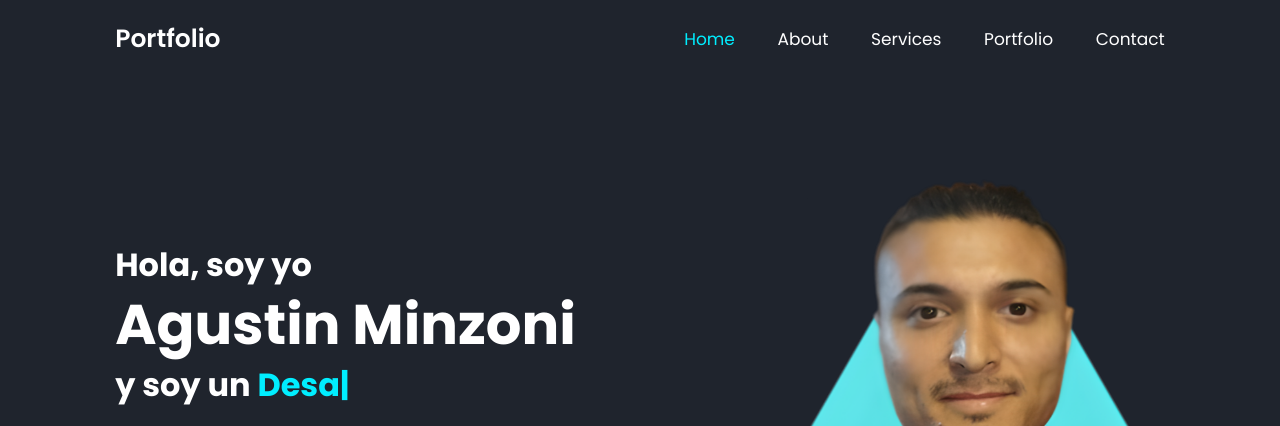
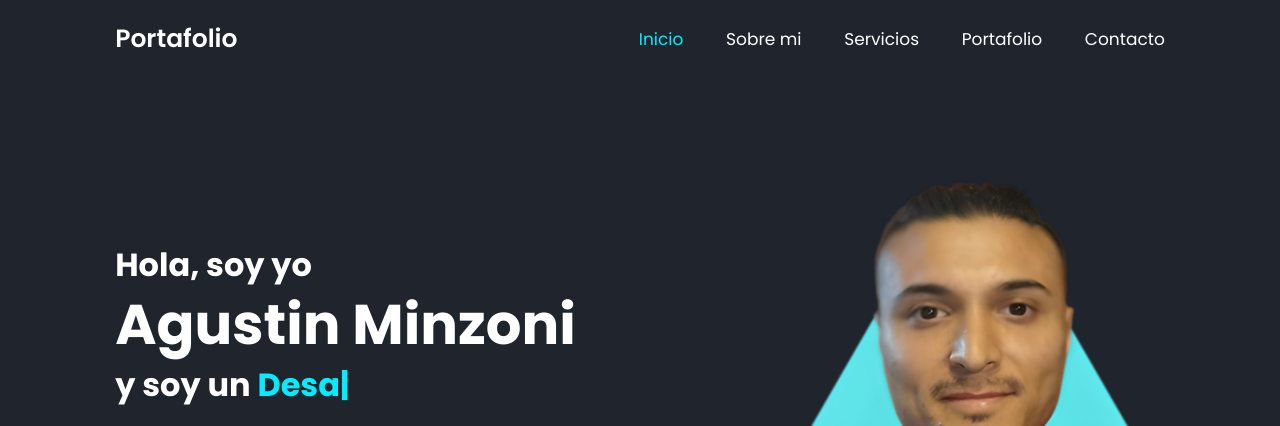
Before and after one commit to TecnoZoni/tecnozoni-web, a plain HTML site: page index.html in a window 1280 px wide. Shown: the top 426 px of the page. Drawn offline with nearby package versions, Linux system fonts and the light colour scheme.

Commit message:
Update index.html a español

```diff
--- a/index.html
+++ b/index.html
@@ -16,16 +16,16 @@
 
     <!-- Header -->
     <header class="header">
-        <a href="#" class="logo">Portfolio</a>
+        <a href="#" class="logo">Portafolio</a>
 
         <i class='bx bx-menu' id="menu-icon"></i>
 
         <nav class="navbar">
-            <a href="#home" class="active">Home</a>
-            <a href="#about">About</a>
-            <a href="#services">Services</a>
-            <a href="#portfolio">Portfolio</a>
-            <a href="#contact">Contact</a>
+            <a href="#home" class="active">Inicio</a>
+            <a href="#about">Sobre mi</a>
+            <a href="#services">Servicios</a>
+            <a href="#portfolio">Portafolio</a>
+            <a href="#contact">Contacto</a>
         </nav>
     </header>
 
@@ -43,7 +43,7 @@
                 <a href="https://github.com/TecnoZoni" target="_blank"><i class='bx bxl-github'></i></a>
                 <a href="https://wa.link/4hfluz" target="_blank"><i class='bx bxl-whatsapp'></i></a>
             </div>
-            <a href="https://drive.google.com/file/d/1cy6SZnATrYtN6KQY-etEboyKbZ8HID62/view?usp=sharing" class="btn"
+            <a href="https://drive.google.com/file/d/1p9BdRPdXUb6Q3_vDSN1t7b1XJ9_GjBLF/view?usp=sharing" class="btn"
                 target="_blank">Descargar CV</a>
         </div>
         <div class="home-img">
```
